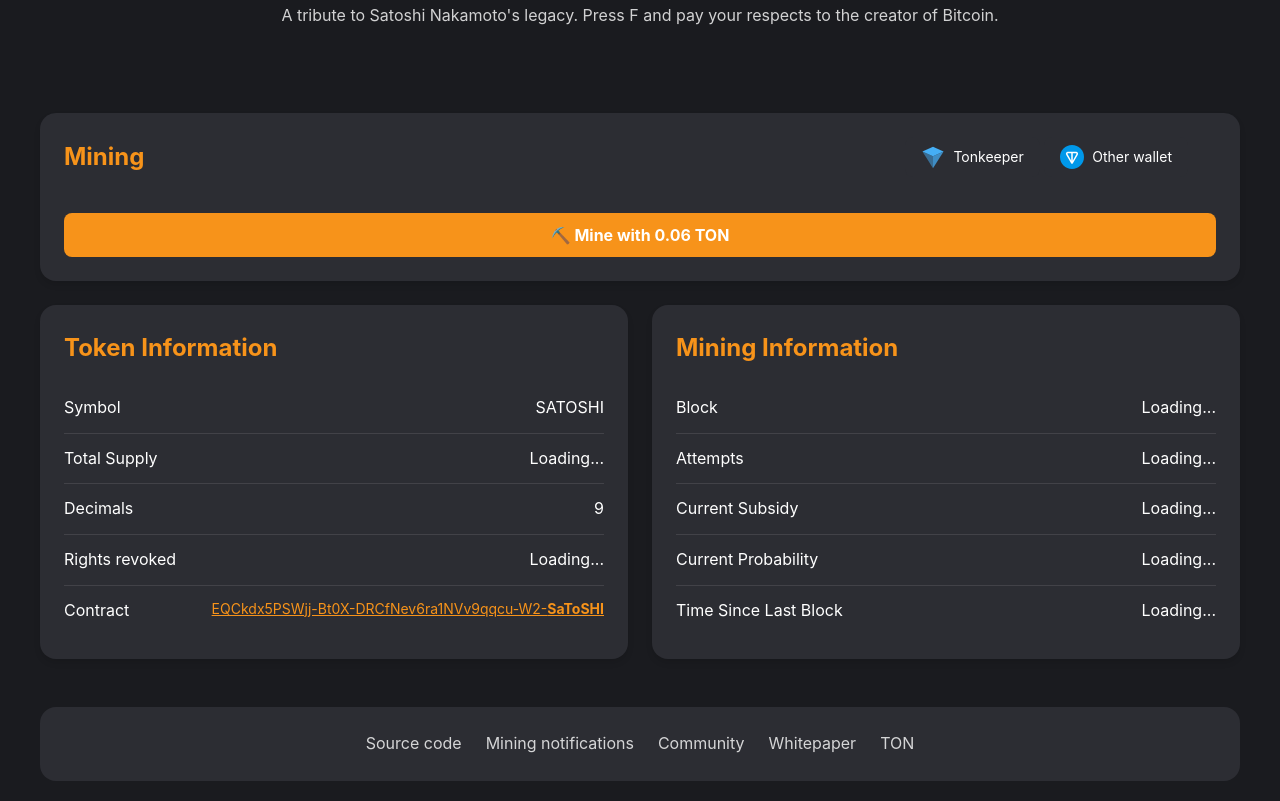
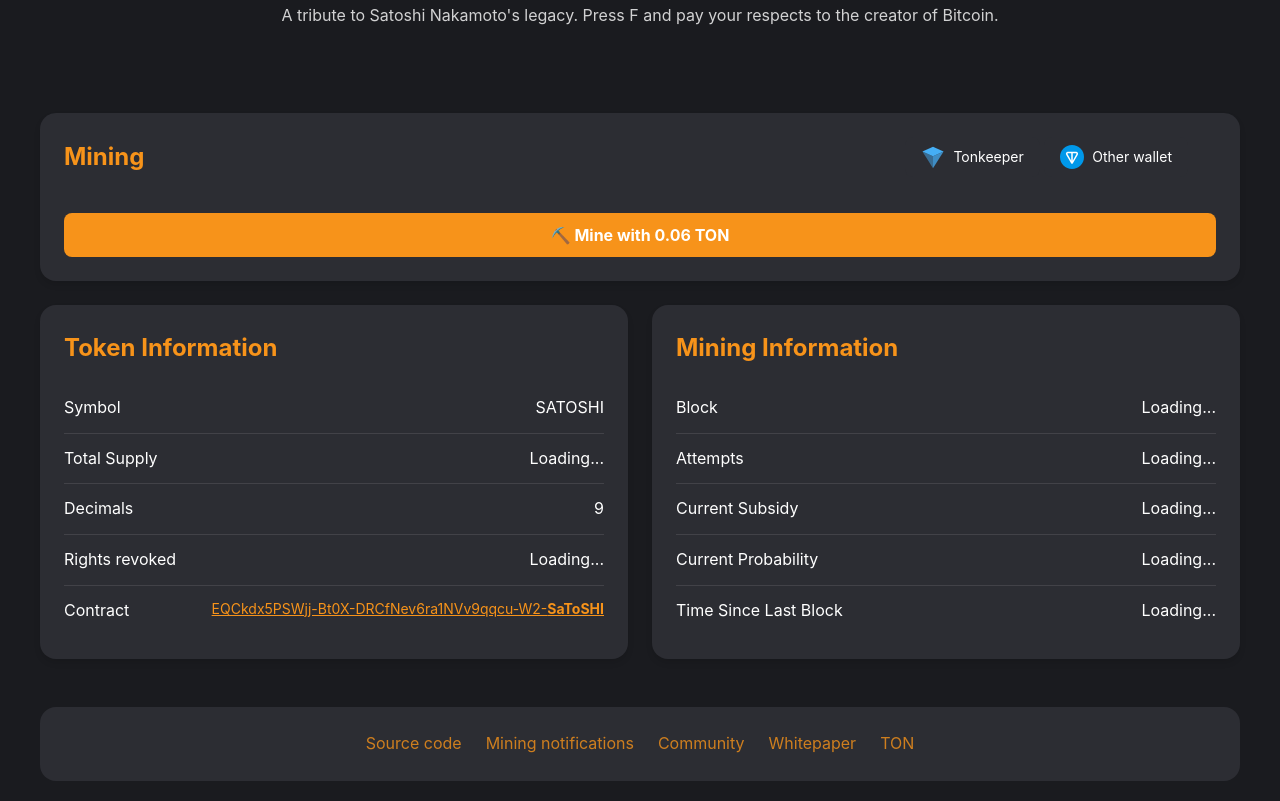
Before and after one commit to chiliec/Satoshi, a website: page docs/index.html in a window 1280 px wide. Shown: the part 394-1195 px from the top of the page. Drawn offline with Linux system fonts and the light colour scheme; a script that the page names is missing.

Commit message:
Update footer links

```diff
--- a/docs/index.html
+++ b/docs/index.html
@@ -218,7 +218,7 @@
         }
 
         .footer-link {
-            color: var(--text);
+            /* color: var(--text); */
             text-decoration: none;
             opacity: 0.8;
             transition: opacity 0.2s;
@@ -227,6 +227,7 @@
         .footer-link:hover {
             opacity: 1;
             color: var(--primary);
+            text-decoration: underline;
         }
 
         .footer-text {
@@ -345,7 +346,7 @@
 
         <footer class="footer">
             <div class="footer-links">
-                <a href="http://github.com/chiliec/Satoshi" target="_blank" class="footer-link" data-i18n="sourceCode">Source code</a>
+                <a href="https://github.com/chiliec/Satoshi" target="_blank" class="footer-link" data-i18n="sourceCode">Source code</a>
                 <a href="https://t.me/satoshiNotify" target="_blank" class="footer-link" data-i18n="miningNotifications">Mining notifications</a>
                 <a href="https://t.me/DAOthxS" target="_blank" class="footer-link" data-i18n="community">Community</a>
                 <a href="https://chiliec.github.io/Satoshi/whitepaper.html" target="_blank" class="footer-link" data-i18n="whitepaper">Whitepaper</a>
```
